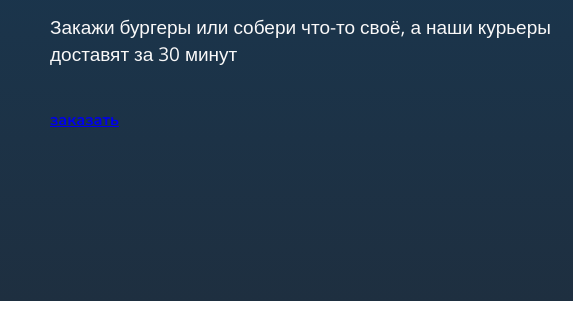
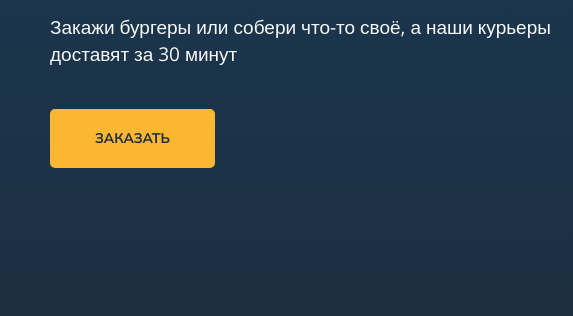
Before and after one commit to lonkunov/burger, a plain HTML site: page index.html in a window 1280 px wide. Shown: the part 484-800 px from the top of the page, 0-573 px from the left. Drawn offline with nearby package versions, Linux system fonts and the light colour scheme.

Commit message:
Update main.css

```diff
--- a/css/main.css
+++ b/css/main.css
@@ -50,7 +50,8 @@ h1 span {
 	margin-bottom: 42px;
 }
 
-.main .promo a{
+.main a,
+.promo a{
 	color: #1E2F40;
 	background-color: #FBB731;
 	border-radius: 5px;
```
